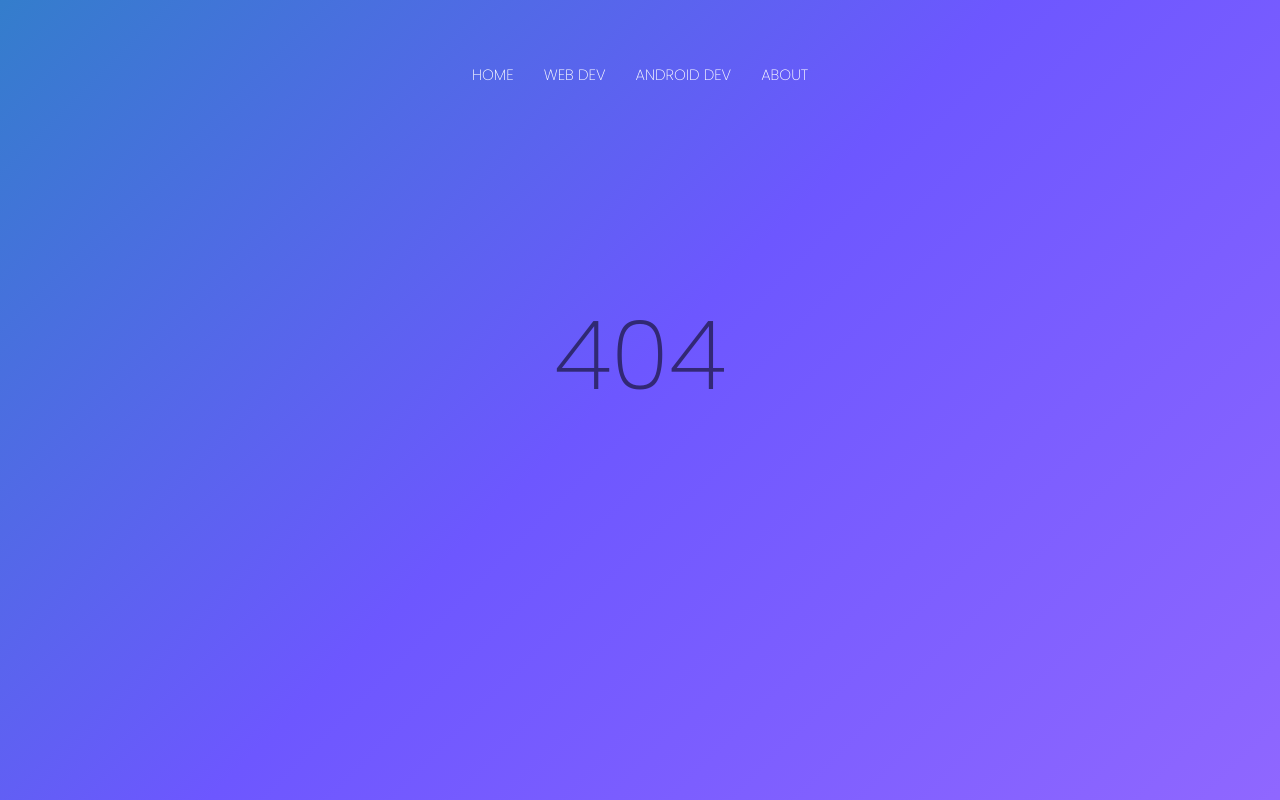
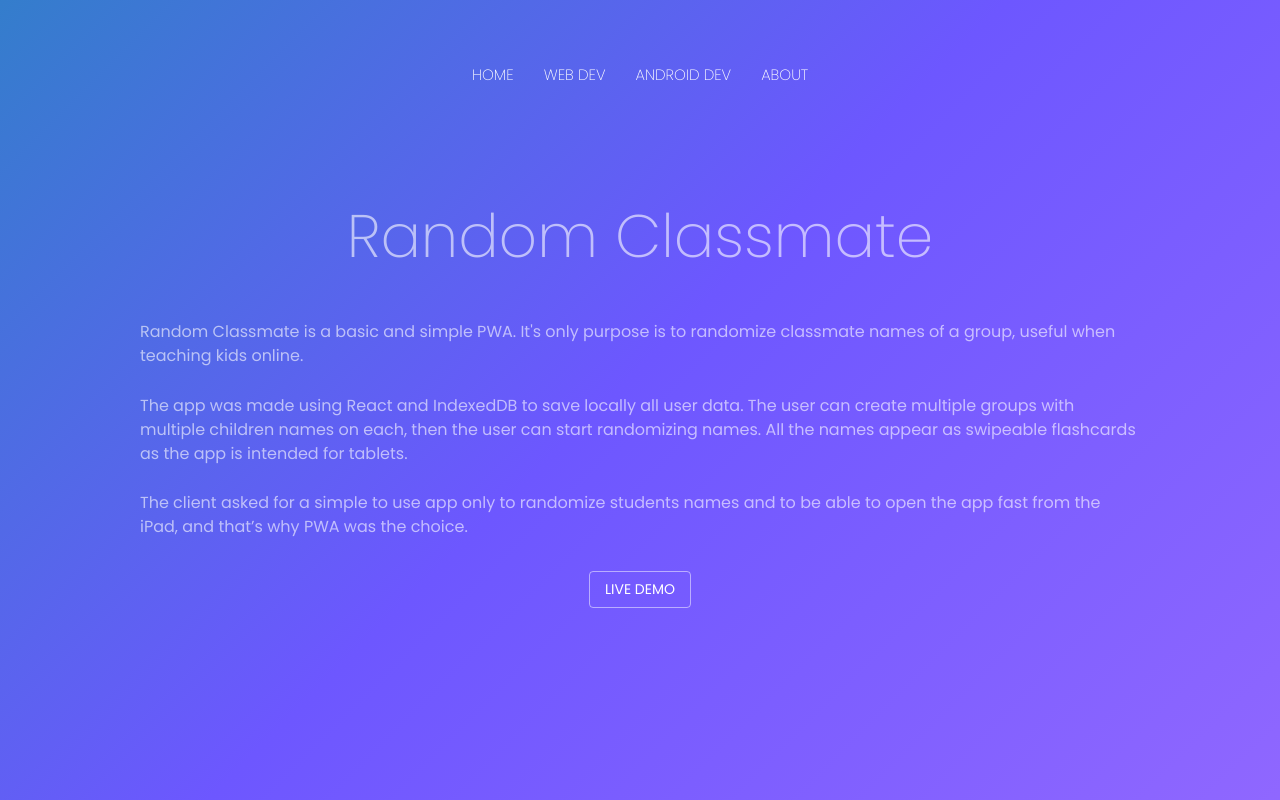
Before and after one commit to Mandragoro/my-portfolio, a React (Create React App) app: page /random-classmate in a window 1280 px wide. Before the commit this address had no page. Built offline with nearby package versions, Linux system fonts and the light colour scheme.

Commit message:
fixed some margins, added details for some projects

```diff
--- a/public/index.html
+++ b/public/index.html
@@ -7,7 +7,7 @@
     <meta name="theme-color" content="#000000" />
     <meta
       name="description"
-      content="Web site created using create-react-app"
+      content="Abraham's portfolio"
     />
     <link href="https://fonts.googleapis.com/css2?family=Poppins:wght@200;400;700&display=swap" rel="stylesheet">
     <link rel="apple-touch-icon" href="%PUBLIC_URL%/logo192.png" />
@@ -25,7 +25,7 @@
       work correctly both with client-side routing and a non-root public URL.
       Learn how to configure a non-root public URL by running `npm run build`.
     -->
-    <title>React App</title>
+    <title>Abraham Trujillo</title>
   </head>
   <body>
     <noscript>You need to enable JavaScript to run this app.</noscript>
--- a/src/Pages/Cabana.js
+++ b/src/Pages/Cabana.js
@@ -12,6 +12,7 @@ const useStyles = makeStyles((theme) => ({
   },
   title: {
     color: 'rgb(255 255 255 / 0.6)',
+    marginBottom: 48,
   },
   title2: {
     color: 'rgb(255 255 255 / 0.6)',
@@ -82,7 +83,7 @@ export default function IconButtons() {
           className={classes.button}
           onClick={openLink}
         >
-          Go to cabana
+          Live Demo
         </Button>
       </div>
 
--- /dev/null
+++ b/src/Pages/Dorpau.js
@@ -0,0 +1,90 @@
+import React from 'react';
+import { makeStyles } from '@material-ui/core/styles';
+import Typography from '@material-ui/core/Typography';
+import Button from '@material-ui/core/Button';
+
+const useStyles = makeStyles((theme) => ({
+  root: {
+    maxWidth: 1000,
+    margin: 'auto',
+    marginTop: 150,
+    padding: 50,
+  },
+  title: {
+    color: 'rgb(255 255 255 / 0.6)',
+    marginBottom: 48,
+  },
+  title2: {
+    color: 'rgb(255 255 255 / 0.6)',
+    textAlign: 'left',
+    fontWeight: '200',
+  },
+  body1: {
+    color: 'rgb(255 255 255 / 0.6)',
+    textAlign: 'left',
+  },
+  separator: {
+    display: 'block',
+    width: '100%',
+    height: 80,
+  },
+  buttonContainer: {
+    display: 'flex',
+    width: '100%',
+    justifyContent: 'center',
+    alignItems: 'center',
+    marginTop: 32,
+  },
+  button: {
+    color: '#ffffff',
+    border: '1px solid rgb(255 255 255 / 50%)',
+  },
+}));
+
+export default function IconButtons() {
+
+  const classes = useStyles();
+
+  const Separator = () => (<div className={classes.separator}></div>);
+
+  return (
+    <div className={classes.root}>
+
+      <Typography component="p" variant="h2" className={classes.title} color="textSecondary" gutterBottom>
+        Dorpau
+      </Typography>
+
+      <Typography component="p" variant="body1" className={classes.body1} color="textSecondary" gutterBottom>
+        (Under construction) SSR Website that filters potential real state customers according to their budget. It calculates rates for 1 person or a group of people, making it easier for groups of people to invest.
+      </Typography>
+
+      <br />
+
+      <Typography component="p" variant="body1" className={classes.body1} color="textSecondary" gutterBottom>
+        The client asked for a webpage to filter potential customers based on budget and location, I recommended a server side rendered page to maximize SEO, so React with NextJS was the choice for this project. With NextJS you can do “server side render” or “static serve”,  this project uses static serve to improve loading time without giving up SEO.
+      </Typography>
+
+      <br />
+
+      <Typography component="p" variant="body1" className={classes.body1} color="textSecondary" gutterBottom>
+
+      </Typography>
+
+      <div className={classes.buttonContainer}>
+        <Button
+          target="_blank"
+          rel="noopener"
+          color={"secondary"}
+          variant={"outlined"}
+          className={classes.button}
+          href={"https://jovial-cori-a87263.netlify.app/"}
+        >
+          Live Demo
+        </Button>
+      </div>
+
+      <Separator />
+
+    </div>
+  );
+}
--- /dev/null
+++ b/src/Pages/Materialator.js
@@ -0,0 +1,76 @@
+import React from 'react';
+import { makeStyles } from '@material-ui/core/styles';
+import Typography from '@material-ui/core/Typography';
+
+const useStyles = makeStyles((theme) => ({
+  root: {
+    maxWidth: 1000,
+    margin: 'auto',
+    marginTop: 150,
+    padding: 50,
+  },
+  title: {
+    color: 'rgb(255 255 255 / 0.6)',
+    marginBottom: 48,
+  },
+  title2: {
+    color: 'rgb(255 255 255 / 0.6)',
+    textAlign: 'left',
+    fontWeight: '200',
+  },
+  body1: {
+    color: 'rgb(255 255 255 / 0.6)',
+    textAlign: 'left',
+  },
+  separator: {
+    display: 'block',
+    width: '100%',
+    height: 80,
+  },
+  buttonContainer: {
+    display: 'flex',
+    width: '100%',
+    justifyContent: 'center',
+    alignItems: 'center',
+    marginTop: 32,
+  },
+  button: {
+    color: '#ffffff',
+    border: '1px solid rgb(255 255 255 / 50%)',
+  },
+}));
+
+export default function IconButtons() {
+
+  const classes = useStyles();
+
+  const Separator = () => (<div className={classes.separator}></div>);
+
+  return (
+    <div className={classes.root}>
+
+      <Typography component="p" variant="h2" className={classes.title} color="textSecondary" gutterBottom>
+        Materialator
+      </Typography>
+
+      <Typography component="p" variant="body1" className={classes.body1} color="textSecondary" gutterBottom>
+        (Only for localhost) This web app helps teachers create batch flashcards, print and cut them for later use with kids as a learning material. It's possible to create and save templates for later use.
+      </Typography>
+
+      <br />
+
+      <Typography component="p" variant="body1" className={classes.body1} color="textSecondary" gutterBottom>
+        The idea for this app came when I saw a problem that multiple teachers had with their classes, they spent a lot of time making material for the students, they used Word to make flashcards then print and cut them. Materialator is just for that, you can create multiple layouts, put images, change borders, colors, etc. Fill all boxes whit the same image and text or edit individual boxes. This tool made their work a lot easier.
+      </Typography>
+
+      <br />
+
+      <Typography component="p" variant="body1" className={classes.body1} color="textSecondary" gutterBottom>
+        The app is using AngularJS and a lot of CSS to make printable version fit the actual paper and to make all the tools easy to use.
+      </Typography>
+
+      <Separator />
+
+    </div>
+  );
+}
--- /dev/null
+++ b/src/Pages/RandomClassMate.js
@@ -0,0 +1,90 @@
+import React from 'react';
+import { makeStyles } from '@material-ui/core/styles';
+import Typography from '@material-ui/core/Typography';
+import Button from '@material-ui/core/Button';
+
+const useStyles = makeStyles((theme) => ({
+  root: {
+    maxWidth: 1000,
+    margin: 'auto',
+    marginTop: 150,
+    padding: 50,
+  },
+  title: {
+    color: 'rgb(255 255 255 / 0.6)',
+    marginBottom: 48,
+  },
+  title2: {
+    color: 'rgb(255 255 255 / 0.6)',
+    textAlign: 'left',
+    fontWeight: '200',
+  },
+  body1: {
+    color: 'rgb(255 255 255 / 0.6)',
+    textAlign: 'left',
+  },
+  separator: {
+    display: 'block',
+    width: '100%',
+    height: 80,
+  },
+  buttonContainer: {
+    display: 'flex',
+    width: '100%',
+    justifyContent: 'center',
+    alignItems: 'center',
+    marginTop: 32,
+  },
+  button: {
+    color: '#ffffff',
+    border: '1px solid rgb(255 255 255 / 50%)',
+  },
+}));
+
+export default function IconButtons() {
+
+  const classes = useStyles();
+
+  const Separator = () => (<div className={classes.separator}></div>);
+
+  return (
+    <div className={classes.root}>
+
+      <Typography component="p" variant="h2" className={classes.title} color="textSecondary" gutterBottom>
+        Random Classmate
+      </Typography>
+
+      <Typography component="p" variant="body1" className={classes.body1} color="textSecondary" gutterBottom>
+        Random Classmate is a basic and simple PWA. It's only purpose is to randomize classmate names of a group, useful when teaching kids online.
+      </Typography>
+
+      <br />
+
+      <Typography component="p" variant="body1" className={classes.body1} color="textSecondary" gutterBottom>
+        The app was made using React and IndexedDB to save locally all user data. The user can create multiple groups with multiple children names on each, then the user can start randomizing names. All the names appear as swipeable flashcards as the app is intended for tablets.
+      </Typography>
+
+      <br />
+
+      <Typography component="p" variant="body1" className={classes.body1} color="textSecondary" gutterBottom>
+        The client asked for a simple to use app only to randomize students names and to be able to open the app fast from the iPad, and that’s why PWA was the choice.
+      </Typography>
+
+      <div className={classes.buttonContainer}>
+      <Button
+        target="_blank"
+        rel="noopener"
+        color={"secondary"}
+        variant={"outlined"}
+        className={classes.button}
+        href={"https://dreamy-saha-9a821c.netlify.app/"}
+      >
+        Live Demo
+      </Button>
+      </div>
+
+      <Separator />
+
+    </div>
+  );
+}
--- a/src/Pages/Webdev.js
+++ b/src/Pages/Webdev.js
@@ -74,14 +74,20 @@ const useStyles = makeStyles((theme) => ({
     marginTop: 8,
     marginBottom: 24,
   },
-  seeMoreButton: {
-
+  button: {
+    margin: "0px 12px 0 12px",
   },
 }));
 
 const LinkRouter = (props) => <Button color={"secondary"} variant={"outlined"} {...props} component={Link} />;
 
+const openLink = () => {
+  window.open("https://mandragoro.xyz", 'La Cabaña', 'left=20,top=20,width=412,height=800,toolbar=0,resizable=1,rel="noopener"');
+  return false;
+}
+
 export default function Webdev() {
+
   const classes = useStyles();
 
   return (
@@ -105,9 +111,20 @@ export default function Webdev() {
                 <Typography component="p" variant="body1" className={classes.desc} gutterBottom>
                   (Beta) "La cabaña" is a mini market & restaurant delivery PWA, the customer can browse and purcahse all items available in the physical store, when the order is ready, it is delivered to the customer's address.
                 </Typography>
-                <LinkRouter to={"/cabana"}>
+                <div className={classes.buttonContainer}>
+                  <LinkRouter to={"/cabana"} className={classes.button}>
                     More Details
                   </LinkRouter>
+                  <Button
+                    rel="noopener"
+                    color={"secondary"}
+                    variant={"outlined"}
+                    className={classes.button}
+                    onClick={openLink}
+                  >
+                    Live Demo
+                  </Button>
+                </div>
               </div>
             </Grid>
 
@@ -125,9 +142,21 @@ export default function Webdev() {
                 <Typography component="p" variant="body1" className={classes.desc}>
                   Random Classmate is a basic and simple PWA. It's only purpose is to randomize classmate names of a group, useful when teaching kids online.
                 </Typography>
-                <LinkRouter to={"/random-classmate"}>
+                <div className={classes.buttonContainer}>
+                  <LinkRouter to={"/random-classmate"} className={classes.button}>
                     More Details
                   </LinkRouter>
+                  <Button
+                    target="_blank"
+                    rel="noopener"
+                    color={"secondary"}
+                    variant={"outlined"}
+                    className={classes.button}
+                    href={"https://dreamy-saha-9a821c.netlify.app/"}
+                  >
+                    Live Demo
+                  </Button>
+                </div>
               </div>
             </Grid>
 
@@ -145,9 +174,21 @@ export default function Webdev() {
                 <Typography component="p" variant="body1" className={classes.desc}>
                   (Under construction) SSR Website that filters potential real state customers according to their budget. It calculates rates for 1 person or a group of people, making it easier for groups of people to invest.
                 </Typography>
-                <LinkRouter to={"/dorpau"}>
+                <div className={classes.buttonContainer}>
+                  <LinkRouter to={"/dorpau"} className={classes.button}>
                     More Details
                   </LinkRouter>
+                  <Button
+                    target="_blank"
+                    rel="noopener"
+                    color={"secondary"}
+                    variant={"outlined"}
+                    className={classes.button}
+                    href={"https://jovial-cori-a87263.netlify.app/"}
+                  >
+                    Live Demo
+                  </Button>
+                </div>
               </div>
             </Grid>
 
--- a/src/routes.js
+++ b/src/routes.js
@@ -4,6 +4,9 @@ import About from './Pages/About.js';
 import Webdev from './Pages/Webdev.js';
 import Androiddev from './Pages/Androiddev.js';
 import Cabana from './Pages/Cabana.js';
+import RandomClassMate from './Pages/RandomClassMate.js';
+import Dorpau from './Pages/Dorpau.js';
+import Materialator from './Pages/Materialator.js';
 import NotFound from './Pages/NotFound.js';
 
 const routes = [
@@ -39,6 +42,24 @@ const routes = [
     main: () => <Cabana />
   },
   {
+    path: "/random-classmate",
+    name: 'Random Classmate',
+    sidebar: () => <div>Random Classmate!</div>,
+    main: () => <RandomClassMate />
+  },
+  {
+    path: "/dorpau",
+    name: 'Dorpau',
+    sidebar: () => <div>Dorpau!</div>,
+    main: () => <Dorpau />
+  },
+  {
+    path: "/materialator",
+    name: 'Materialator',
+    sidebar: () => <div>Materialator!</div>,
+    main: () => <Materialator />
+  },
+  {
     path: "",
     name: 'NotFound',
     sidebar: () => <div>details!</div>,
```
Lines whose indentation alone changed are shown as unchanged.
